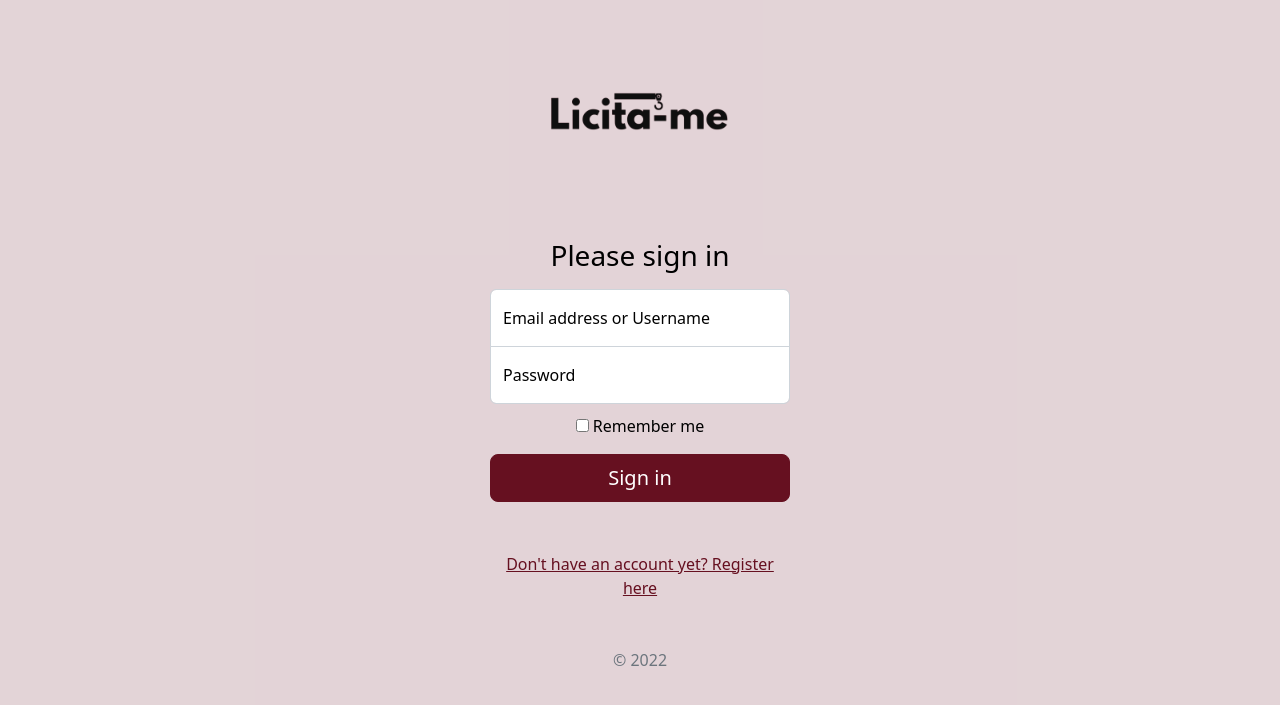
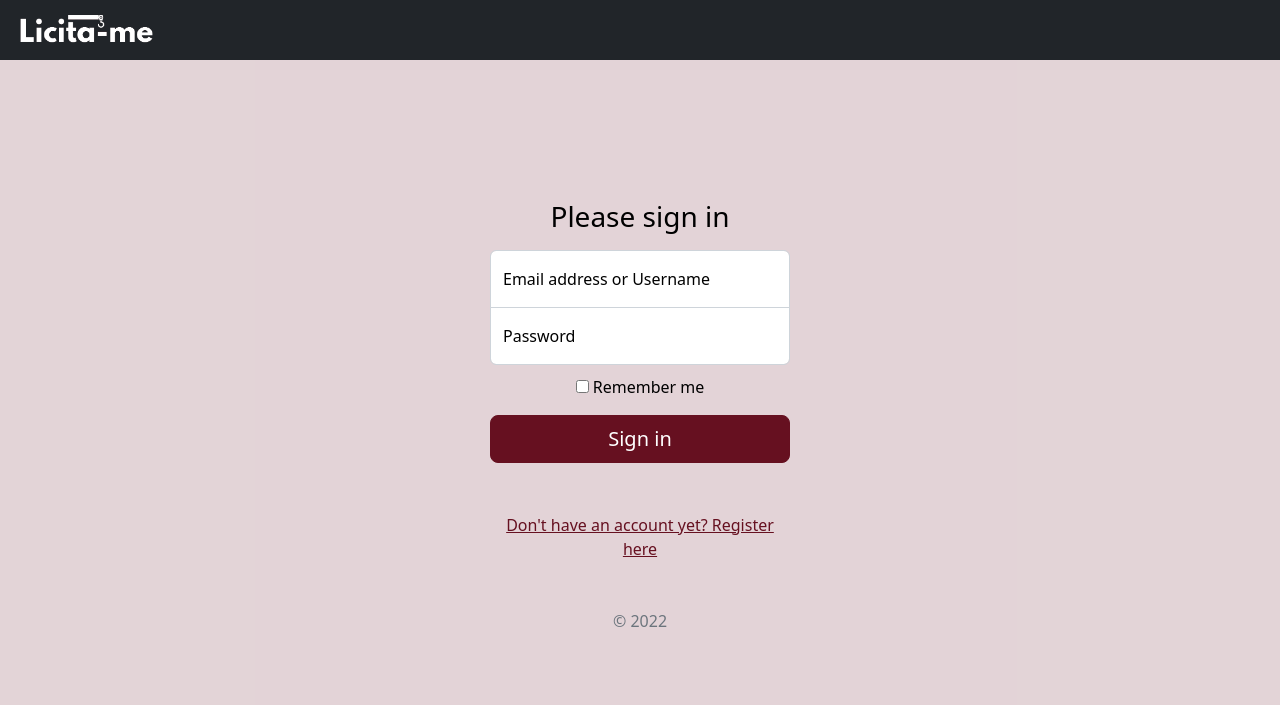
Before and after one commit to defrancescomartin/Licita-me, a Python web app: template templates/sign_in.html in a window 1280 px wide. Shown: the top 705 px of the page. Run offline with Jinja, Linux system fonts and the light colour scheme; the template is opened without the code that fills it, so the values that code supplies are empty.

Commit message:
header update

```diff
--- a/static/styles/bid.css
+++ b/static/styles/bid.css
@@ -9,6 +9,7 @@ body {
   max-width: 330px;
   padding: 15px;
   color: rgb(0, 0, 0);
+  padding-top: 200px;
 }
 
 .form-signin .form-floating:focus-within {
--- a/static/styles/sign_in.css
+++ b/static/styles/sign_in.css
@@ -7,6 +7,7 @@ body {
 .form-signin {
   max-width: 330px;
   padding: 15px;
+  padding-top: 200px;
   color: rgb(0, 0, 0);
 }
 
@@ -94,3 +95,7 @@ body {
   .registerlink:hover {
     color: #66102091;
   }
+  .headerlogo {
+    display: flex;
+    width: 150px;
+  }
--- a/templates/sign_in.html
+++ b/templates/sign_in.html
@@ -9,10 +9,14 @@
     <link href="../static/styles/sign_in.css" rel="stylesheet">
   </head>
   <body class="text-center align-middle">
+    <header>
+      <nav class="navbar navbar-expand-md navbar-dark fixed-top bg-dark">
+        <div class="container-fluid">
+          <img class="headerlogo" src="../static/images/logo3prueba.png" alt="">
+    </header>
 
 <main class="form-signin m-auto d-flex align-middle">
   <form>
-    <img class="mb-4" src="../static/images/logo11.png" alt="" width="200" height="200">
     <h1 class="h3 mb-3 fw-normal">Please sign in</h1>
 
     <div class="form-floating">
```
